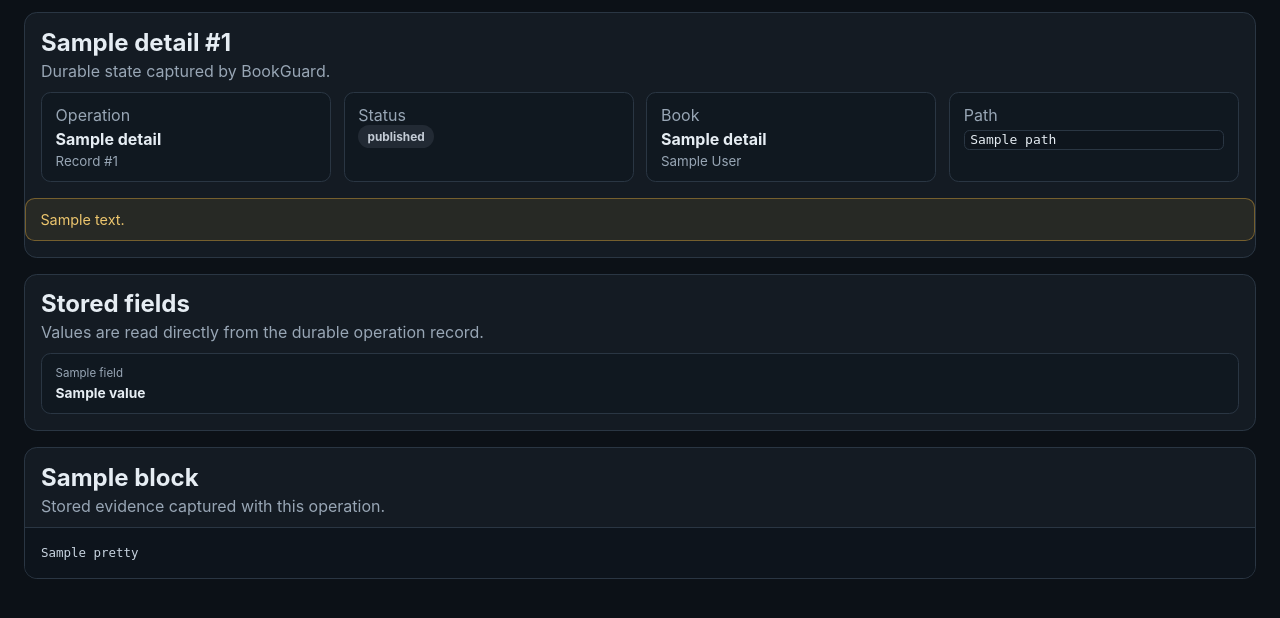
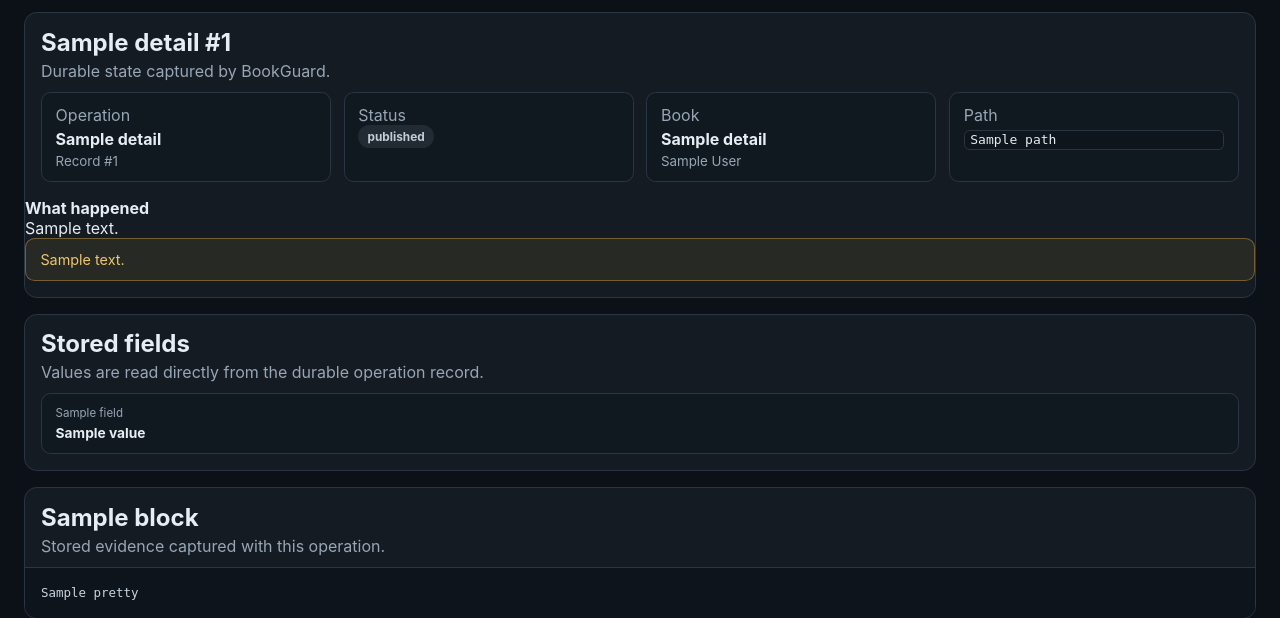
Before and after one commit to foobarbigtime/bookguard, a Python web app: template templates/history_detail.html in a window 1280 px wide. Shown: the part 226-844 px from the top of the page. Before the commit the page ends 805 px from the top, so only its background shows below. Run offline with Jinja, Linux system fonts and the light colour scheme; the template is opened without the code that fills it: most values are stand-ins (such as "Sample title", 1, 10 or a date in 2020).

Commit message:
Polish operation detail summaries and timestamps

```diff
--- a/templates/history_detail.html
+++ b/templates/history_detail.html
@@ -71,6 +71,13 @@
       </article>
     </div>
 
+    {% if detail.summary %}
+      <div class="history-detail-summary-note">
+        <strong>What happened</strong>
+        <p>{{ detail.summary }}</p>
+      </div>
+    {% endif %}
+
     {% if detail.error %}
       <div class="history-detail-error">
         <strong>Recorded error</strong>
@@ -95,7 +102,11 @@
       {% for field in detail['fields'] %}
         <div class="history-detail-field">
           <span>{{ field.label }}</span>
-          <strong>{{ field.value }}</strong>
+          {% if field.name.endswith('_at') and field.value|string|length >= 19 %}
+            <strong title="{{ field.value }}">{{ (field.value|string)[:19]|replace('T', ' ') }} UTC</strong>
+          {% else %}
+            <strong>{{ field.value }}</strong>
+          {% endif %}
         </div>
       {% endfor %}
       </div>
```
